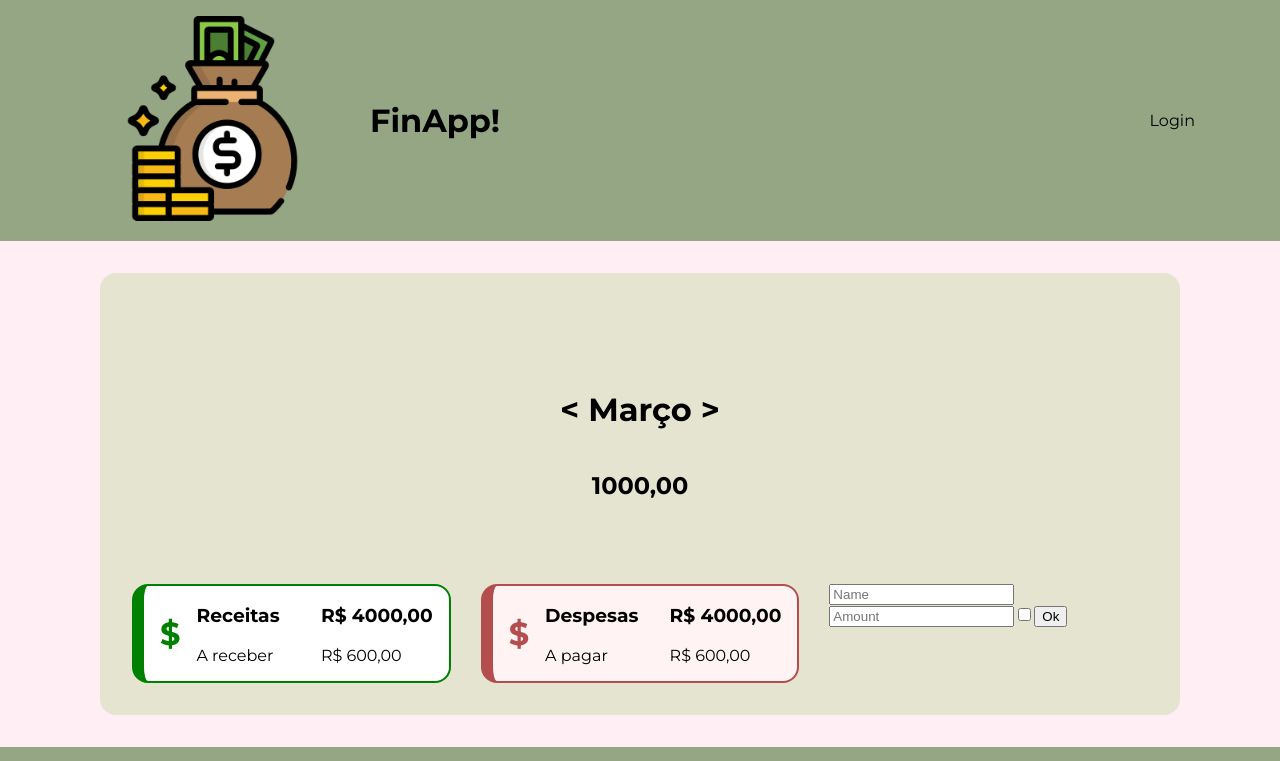
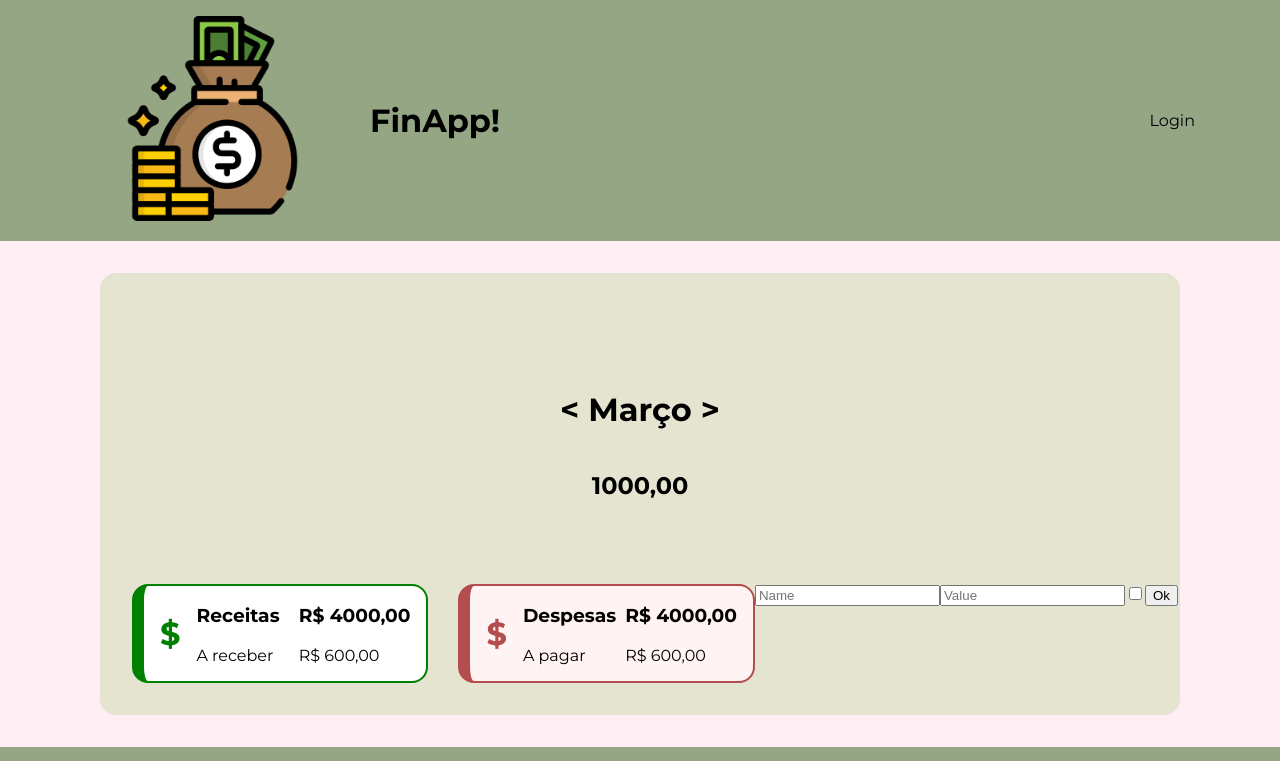
Before and after one commit to pedroquintao/financeiro, a React (Create React App) app: page /new-control in a window 1280 px wide. Shown: the top 761 px of the page. Built offline with nearby package versions, Linux system fonts and the light colour scheme.

Commit message:
useContext funcionando. Problema com a criação das tabelas via map

```diff
--- a/src/App.jsx
+++ b/src/App.jsx
@@ -2,16 +2,16 @@ import { RouterProvider } from 'react-router'
 import { GlobalStyles } from './components/Global/GlobalStyles'
 import { Theme } from './components/Theme/Theme'
 import { router } from './router/router'
-import { UserContext } from './context/UserContext'
+import { UserContextProvider } from './context/UserContext'
 
 function App() {
 
   return (
     <Theme>
-      {/* <UserContext> */}
+      <UserContextProvider>
         <GlobalStyles />
         <RouterProvider router={router} />
-      {/* </UserContext> */}
+      </UserContextProvider>
     </Theme>
   )
 }
--- a/src/components/InputsTest/InputsTest.jsx
+++ b/src/components/InputsTest/InputsTest.jsx
@@ -1,25 +1,23 @@
-import { useContext, useState } from "react"
+import { useContext } from "react"
 import { UserContext } from "../../context/UserContext";
 
 export const InputsTest = () => {
 
-    const {
-        name,
-        amount,
-        status,
-        setName,
-        setAmount,
-        setStatus,
-        tableItems,
-        setTableItems,
-        addTableItem
-    } = useContext(UserContext)
+    const { itemName, itemValue, itemStatus, seItemName, setItemValue, setItemStatus, addItem } = useContext(UserContext)
 
     return (
-        <form onSubmit={e => {e.preventDefault(); console.table({name, amount, status})}}>
-            <input placeholder="Name" onChange={e => {setName(e.target.value)}} />
-            <input placeholder="Amount" onChange={e => {setAmount(e.target.value)}} type="number"/>
-            <input placeholder="status" onChange={e => {setStatus(e.target.value)}} type="checkbox"/>
+        <form onSubmit={e => {e.preventDefault(); addItem(itemName, itemValue, itemStatus)}}>
+            <input  placeholder="Name"
+                    onChange={e => {seItemName(e.target.value)}}
+                    />
+            <input  placeholder="Value"
+                    type="number"
+                    onChange={e => {setItemValue(e.target.value)}}
+            />
+            <input  placeholder="Status"
+                    type="checkbox"
+                    onChange={e => {setItemStatus(e.target.value)}}
+            />
             <button>Ok</button>
         </form>
     )
--- a/src/components/Table/Table.jsx
+++ b/src/components/Table/Table.jsx
@@ -1,4 +1,6 @@
 import styled from "@emotion/styled";
+import { useContext } from "react";
+import { UserContext } from "../../context/UserContext";
 
 
 const StyledTable = styled.table`
@@ -20,6 +22,8 @@ const StyledTd = styled.td`
 `
 const Table = ({ backgroundColor }) => {
 
+    const { table, setTable } = useContext(UserContext)
+
     return (
         <>
             <StyledTable style={{backgroundColor: backgroundColor}}>
@@ -28,7 +32,14 @@ const Table = ({ backgroundColor }) => {
                     <th>Valor</th>
                     <th>Estado</th>
                 </StyledTr>
-                <StyledTr>
+                {table.map(((row) => {
+                    <StyledTr>
+                        <StyledTd>{row.name}</StyledTd>
+                        <StyledTd>{row.value}</StyledTd>
+                        <StyledTd><input type="checkbox"></input></StyledTd>
+                    </StyledTr>
+                }))}
+                {/* <StyledTr>
                     <StyledTd>Salário</StyledTd>
                     <StyledTd>R$4000,00</StyledTd>
                     <StyledTd><input type="checkbox"></input></StyledTd>
@@ -37,7 +48,7 @@ const Table = ({ backgroundColor }) => {
                     <StyledTd>Salário</StyledTd>
                     <StyledTd>R$4000,00</StyledTd>
                     <StyledTd><input type="checkbox"></input></StyledTd>
-                </StyledTr>
+                </StyledTr> */}
             </StyledTable>
         </>
     )
--- a/src/context/UserContext.jsx
+++ b/src/context/UserContext.jsx
@@ -1,54 +1,34 @@
-import { createContext, useState } from 'react'
+import { createContext, useEffect, useState } from 'react'
 
-export const UserContext = createContext({});
+export const UserContext = createContext(null);
 
 export const UserContextProvider = ({ children }) => {
 
-    const [name, setName] = useState()
-    const [amount, setAmount] = useState()
-    const [status, setStatus] = useState()
+    const [itemName, seItemName] = useState()
+    const [itemValue, setItemValue] = useState()
+    const [itemStatus, setItemStatus] = useState()
+    const [table, setTable] = useState([])
 
-    const [tableItems, setTableItems] = useState({})
+    const addItem = (name, value, status) => {setTable([...table, {name, value, status}])}
 
-    const addTableItem = (name, amount, status) => {
+    // const setPerfil = (perfil) => {setUsuario(estadoAnterior => {return {...estadoAnterior,perfil}})}
 
-        const newTableItem = {
-            // id: id,
-            name: name,
-            amount: amount,
-            status: status
-        }
+    useEffect(() => console.log('table: ', table), [table])
 
-        console.table()
-
-        setTableItems({...tableItems, newTableItem})
-
-        console.table(tableItems)
-    }
-
-    // const context = {
-    //     name,
-    //     amount,
-    //     status,
-    //     setName,
-    //     setAmount,
-    //     setStatus,
-    //     tableItems,
-    //     setTableItems,
-    //     addTableItem
-    // }
+    const context = {
+                table,
+                itemName,
+                itemValue,
+                itemStatus,
+                setTable,
+                seItemName,
+                setItemValue,
+                setItemStatus,
+                addItem
+            }
 
     return (
-        <UserContext.Provider value={{
-            name,
-            amount,
-            status,
-            setName,
-            setAmount,
-            setStatus,
-            tableItems,
-            setTableItems,
-            addTableItem }}>
+        <UserContext.Provider value={context}>
             { children }
         </UserContext.Provider>
     )
--- a/src/pages/NewControl.jsx
+++ b/src/pages/NewControl.jsx
@@ -25,9 +25,9 @@ const NewControl = () => {
                 <Col>
                     <ResumeCard type={'expense'}/>
                 </Col>
-                <Col>
+                <Row>
                     <InputsTest />
-                </Col>
+                </Row>
             </Row>
         </Card>
     </Container>
```
